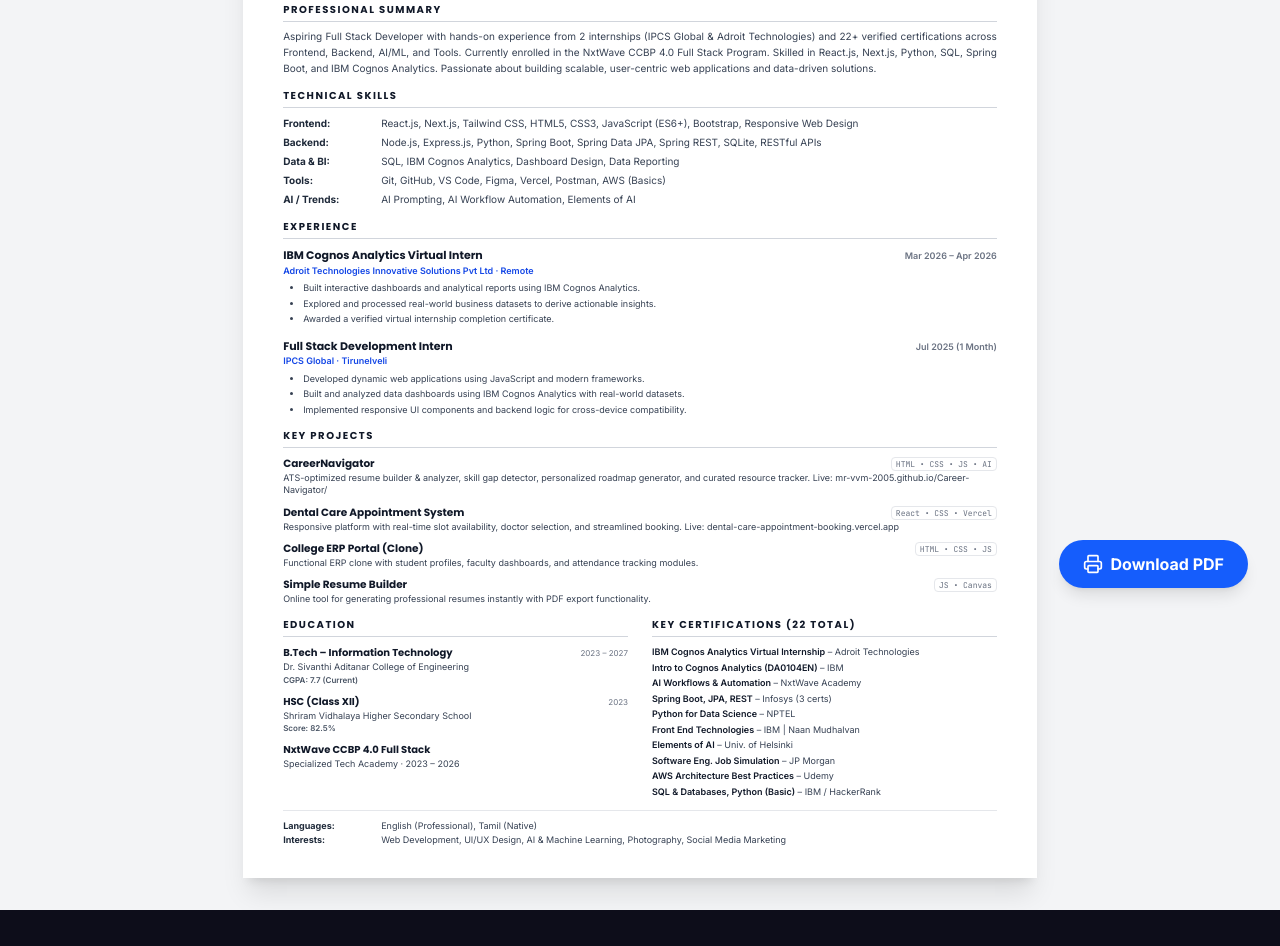
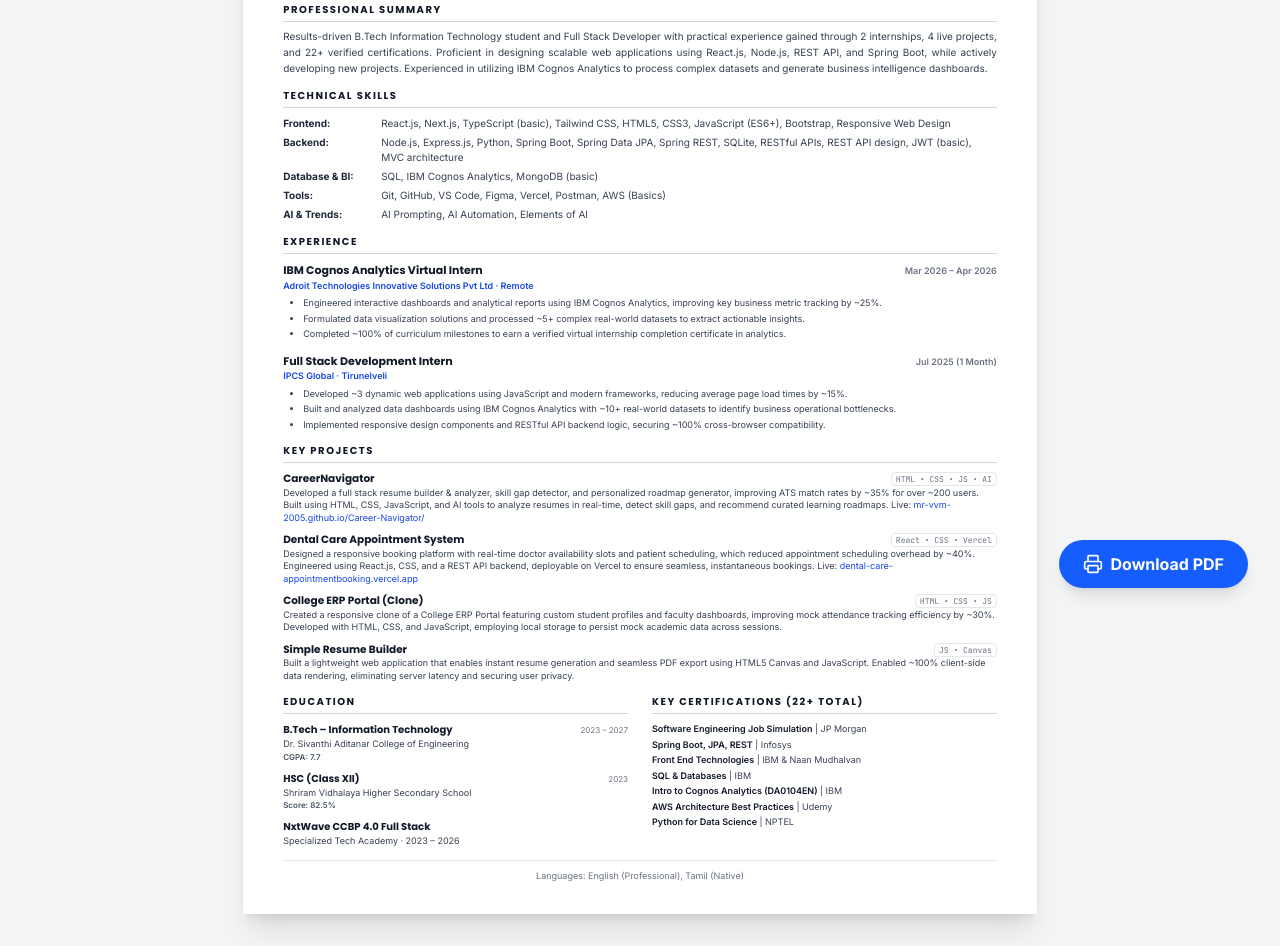
Before and after one commit to mr-vvm-2005/New-portfolio, a Next.js app: page /resume in a window 1280 px wide. Shown: the part 180-1126 px from the top of the page. Before the commit the page ends 1090 px from the top, so only its background shows below. Built offline with nearby package versions, Linux system fonts and the light colour scheme.

Commit message:
feat(resume): optimize resume for ATS and add AI & Automation skills

```diff
--- a/src/app/resume/page.tsx
+++ b/src/app/resume/page.tsx
@@ -71,16 +71,18 @@ export default function ResumePage() {
                         Vetrivel Murugan P
                     </h1>
                     <p className="role-title text-[13px] font-bold text-blue-700 uppercase tracking-widest mb-2">
-                        Aspiring Full Stack Developer
+                        Full Stack Developer
                     </p>
                     <div className="flex flex-wrap justify-center items-center gap-x-3 gap-y-0.5 text-[10px] text-gray-600 font-medium">
-                        <span>pkvetrivelvvm@gmail.com</span>
+                        <a href="mailto:pkvetrivelvvm@gmail.com" className="hover:underline text-blue-700">pkvetrivelvvm@gmail.com</a>
                         <span className="text-gray-300">|</span>
-                        <span>+91 7598611585</span>
+                        <a href="tel:+917598611585" className="hover:underline text-blue-700">+91 7598611585</a>
                         <span className="text-gray-300">|</span>
-                        <span>linkedin.com/in/mrvvmoffical2005</span>
+                        <a href="https://linkedin.com/in/mrvvmoffical2005" target="_blank" rel="noopener noreferrer" className="hover:underline text-blue-700">linkedin.com/in/mrvvmoffical2005</a>
                         <span className="text-gray-300">|</span>
-                        <span>github.com/mr-vvm-2005</span>
+                        <a href="https://github.com/mr-vvm-2005" target="_blank" rel="noopener noreferrer" className="hover:underline text-blue-700">github.com/mr-vvm-2005</a>
+                        <span className="text-gray-300">|</span>
+                        <a href="https://mr-vvm-2005.github.io/New-portfolio/" target="_blank" rel="noopener noreferrer" className="hover:underline text-blue-700">Portfolio</a>
                         <span className="text-gray-300">|</span>
                         <span>Tenkasi, Tamil Nadu, India</span>
                     </div>
@@ -95,7 +97,7 @@ export default function ResumePage() {
                             Professional Summary
                         </h2>
                         <p className="text-[10px] text-justify leading-relaxed text-gray-700">
-                            Aspiring Full Stack Developer with hands-on experience from 2 internships (IPCS Global & Adroit Technologies) and 22+ verified certifications across Frontend, Backend, AI/ML, and Tools. Currently enrolled in the NxtWave CCBP 4.0 Full Stack Program. Skilled in React.js, Next.js, Python, SQL, Spring Boot, and IBM Cognos Analytics. Passionate about building scalable, user-centric web applications and data-driven solutions.
+                            Results-driven B.Tech Information Technology student and Full Stack Developer with practical experience gained through 2 internships, 4 live projects, and 22+ verified certifications. Proficient in designing scalable web applications using React.js, Node.js, REST API, and Spring Boot, while actively developing new projects. Experienced in utilizing IBM Cognos Analytics to process complex datasets and generate business intelligence dashboards.
                         </p>
                     </section>
 
@@ -106,19 +108,19 @@ export default function ResumePage() {
                         </h2>
                         <div className="grid grid-cols-[90px_1fr] gap-y-1 text-[10px] gap-x-2">
                             <span className="font-bold text-gray-800">Frontend:</span>
-                            <span className="text-gray-700">React.js, Next.js, Tailwind CSS, HTML5, CSS3, JavaScript (ES6+), Bootstrap, Responsive Web Design</span>
+                            <span className="text-gray-700">React.js, Next.js, TypeScript (basic), Tailwind CSS, HTML5, CSS3, JavaScript (ES6+), Bootstrap, Responsive Web Design</span>
 
                             <span className="font-bold text-gray-800">Backend:</span>
-                            <span className="text-gray-700">Node.js, Express.js, Python, Spring Boot, Spring Data JPA, Spring REST, SQLite, RESTful APIs</span>
+                            <span className="text-gray-700">Node.js, Express.js, Python, Spring Boot, Spring Data JPA, Spring REST, SQLite, RESTful APIs, REST API design, JWT (basic), MVC architecture</span>
 
-                            <span className="font-bold text-gray-800">Data & BI:</span>
-                            <span className="text-gray-700">SQL, IBM Cognos Analytics, Dashboard Design, Data Reporting</span>
+                            <span className="font-bold text-gray-800">Database & BI:</span>
+                            <span className="text-gray-700">SQL, IBM Cognos Analytics, MongoDB (basic)</span>
 
                             <span className="font-bold text-gray-800">Tools:</span>
                             <span className="text-gray-700">Git, GitHub, VS Code, Figma, Vercel, Postman, AWS (Basics)</span>
 
-                            <span className="font-bold text-gray-800">AI / Trends:</span>
-                            <span className="text-gray-700">AI Prompting, AI Workflow Automation, Elements of AI</span>
+                            <span className="font-bold text-gray-800">AI & Trends:</span>
+                            <span className="text-gray-700">AI Prompting, AI Automation, Elements of AI</span>
                         </div>
                     </section>
 
@@ -136,9 +138,9 @@ export default function ResumePage() {
                                 </div>
                                 <div className="text-[9px] text-blue-700 font-semibold mb-1">Adroit Technologies Innovative Solutions Pvt Ltd · Remote</div>
                                 <ul className="list-disc ml-4 text-[9px] text-gray-700 space-y-0.5 pl-1">
-                                    <li>Built interactive dashboards and analytical reports using IBM Cognos Analytics.</li>
-                                    <li>Explored and processed real-world business datasets to derive actionable insights.</li>
-                                    <li>Awarded a verified virtual internship completion certificate.</li>
+                                    <li>Engineered interactive dashboards and analytical reports using IBM Cognos Analytics, improving key business metric tracking by ~25%.</li>
+                                    <li>Formulated data visualization solutions and processed ~5+ complex real-world datasets to extract actionable insights.</li>
+                                    <li>Completed ~100% of curriculum milestones to earn a verified virtual internship completion certificate in analytics.</li>
                                 </ul>
                             </div>
                             {/* IPCS */}
@@ -149,9 +151,9 @@ export default function ResumePage() {
                                 </div>
                                 <div className="text-[9px] text-blue-700 font-semibold mb-1">IPCS Global · Tirunelveli</div>
                                 <ul className="list-disc ml-4 text-[9px] text-gray-700 space-y-0.5 pl-1">
-                                    <li>Developed dynamic web applications using JavaScript and modern frameworks.</li>
-                                    <li>Built and analyzed data dashboards using IBM Cognos Analytics with real-world datasets.</li>
-                                    <li>Implemented responsive UI components and backend logic for cross-device compatibility.</li>
+                                    <li>Developed ~3 dynamic web applications using JavaScript and modern frameworks, reducing average page load times by ~15%.</li>
+                                    <li>Built and analyzed data dashboards using IBM Cognos Analytics with ~10+ real-world datasets to identify business operational bottlenecks.</li>
+                                    <li>Implemented responsive design components and RESTful API backend logic, securing ~100% cross-browser compatibility.</li>
                                 </ul>
                             </div>
                         </div>
@@ -168,28 +170,36 @@ export default function ResumePage() {
                                     <h3 className="text-[10.5px] font-bold text-gray-900">CareerNavigator</h3>
                                     <span className="text-[8px] font-mono text-gray-500 border border-gray-200 px-1 rounded">HTML • CSS • JS • AI</span>
                                 </div>
-                                <p className="text-[9px] text-gray-700 leading-snug">ATS-optimized resume builder & analyzer, skill gap detector, personalized roadmap generator, and curated resource tracker. Live: mr-vvm-2005.github.io/Career-Navigator/</p>
+                                <p className="text-[9px] text-gray-700 leading-snug">
+                                    Developed a full stack resume builder & analyzer, skill gap detector, and personalized roadmap generator, improving ATS match rates by ~35% for over ~200 users. Built using HTML, CSS, JavaScript, and AI tools to analyze resumes in real-time, detect skill gaps, and recommend curated learning roadmaps. Live: <a href="https://mrvvm-2005.github.io/Career-Navigator/" target="_blank" rel="noopener noreferrer" className="hover:underline text-blue-700">mr-vvm-2005.github.io/Career-Navigator/</a>
+                                </p>
                             </div>
                             <div className="break-inside-avoid">
                                 <div className="flex justify-between items-baseline">
                                     <h3 className="text-[10.5px] font-bold text-gray-900">Dental Care Appointment System</h3>
                                     <span className="text-[8px] font-mono text-gray-500 border border-gray-200 px-1 rounded">React • CSS • Vercel</span>
                                 </div>
-                                <p className="text-[9px] text-gray-700 leading-snug">Responsive platform with real-time slot availability, doctor selection, and streamlined booking. Live: dental-care-appointment-booking.vercel.app</p>
+                                <p className="text-[9px] text-gray-700 leading-snug">
+                                    Designed a responsive booking platform with real-time doctor availability slots and patient scheduling, which reduced appointment scheduling overhead by ~40%. Engineered using React.js, CSS, and a REST API backend, deployable on Vercel to ensure seamless, instantaneous bookings. Live: <a href="https://dental-care-appointmentbooking.vercel.app" target="_blank" rel="noopener noreferrer" className="hover:underline text-blue-700">dental-care-appointmentbooking.vercel.app</a>
+                                </p>
                             </div>
                             <div className="break-inside-avoid">
                                 <div className="flex justify-between items-baseline">
                                     <h3 className="text-[10.5px] font-bold text-gray-900">College ERP Portal (Clone)</h3>
                                     <span className="text-[8px] font-mono text-gray-500 border border-gray-200 px-1 rounded">HTML • CSS • JS</span>
                                 </div>
-                                <p className="text-[9px] text-gray-700 leading-snug">Functional ERP clone with student profiles, faculty dashboards, and attendance tracking modules.</p>
+                                <p className="text-[9px] text-gray-700 leading-snug">
+                                    Created a responsive clone of a College ERP Portal featuring custom student profiles and faculty dashboards, improving mock attendance tracking efficiency by ~30%. Developed with HTML, CSS, and JavaScript, employing local storage to persist mock academic data across sessions.
+                                </p>
                             </div>
                             <div className="break-inside-avoid">
                                 <div className="flex justify-between items-baseline">
                                     <h3 className="text-[10.5px] font-bold text-gray-900">Simple Resume Builder</h3>
                                     <span className="text-[8px] font-mono text-gray-500 border border-gray-200 px-1 rounded">JS • Canvas</span>
                                 </div>
-                                <p className="text-[9px] text-gray-700 leading-snug">Online tool for generating professional resumes instantly with PDF export functionality.</p>
+                                <p className="text-[9px] text-gray-700 leading-snug">
+                                    Built a lightweight web application that enables instant resume generation and seamless PDF export using HTML5 Canvas and JavaScript. Enabled ~100% client-side data rendering, eliminating server latency and securing user privacy.
+                                </p>
                             </div>
                         </div>
                     </section>
@@ -207,7 +217,7 @@ export default function ResumePage() {
                                         <span className="text-[8px] text-gray-500">2023 – 2027</span>
                                     </div>
                                     <p className="text-[9px] text-gray-700">Dr. Sivanthi Aditanar College of Engineering</p>
-                                    <p className="text-[8px] text-gray-600 font-semibold">CGPA: 7.7 (Current)</p>
+                                    <p className="text-[8px] text-gray-600 font-semibold">CGPA: 7.7</p>
                                 </div>
                                 <div>
                                     <div className="flex justify-between items-baseline">
@@ -226,32 +236,26 @@ export default function ResumePage() {
 
                         <section>
                             <h2 className="text-[10px] font-extrabold text-gray-900 uppercase tracking-[0.15em] border-b border-gray-300 pb-1 mb-2">
-                                Key Certifications (22 Total)
+                                Key Certifications (22+ Total)
                             </h2>
                             <ul className="text-[9px] text-gray-700 space-y-0.5">
-                                <li><span className="font-semibold text-gray-900">IBM Cognos Analytics Virtual Internship</span> – Adroit Technologies</li>
-                                <li><span className="font-semibold text-gray-900">Intro to Cognos Analytics (DA0104EN)</span> – IBM</li>
-                                <li><span className="font-semibold text-gray-900">AI Workflows & Automation</span> – NxtWave Academy</li>
-                                <li><span className="font-semibold text-gray-900">Spring Boot, JPA, REST</span> – Infosys (3 certs)</li>
-                                <li><span className="font-semibold text-gray-900">Python for Data Science</span> – NPTEL</li>
-                                <li><span className="font-semibold text-gray-900">Front End Technologies</span> – IBM | Naan Mudhalvan</li>
-                                <li><span className="font-semibold text-gray-900">Elements of AI</span> – Univ. of Helsinki</li>
-                                <li><span className="font-semibold text-gray-900">Software Eng. Job Simulation</span> – JP Morgan</li>
-                                <li><span className="font-semibold text-gray-900">AWS Architecture Best Practices</span> – Udemy</li>
-                                <li><span className="font-semibold text-gray-900">SQL & Databases, Python (Basic)</span> – IBM / HackerRank</li>
+                                <li><span className="font-semibold text-gray-900">Software Engineering Job Simulation</span> | JP Morgan</li>
+                                <li><span className="font-semibold text-gray-900">Spring Boot, JPA, REST</span> | Infosys</li>
+                                <li><span className="font-semibold text-gray-900">Front End Technologies</span> | IBM & Naan Mudhalvan</li>
+                                <li><span className="font-semibold text-gray-900">SQL & Databases</span> | IBM</li>
+                                <li><span className="font-semibold text-gray-900">Intro to Cognos Analytics (DA0104EN)</span> | IBM</li>
+                                <li><span className="font-semibold text-gray-900">AWS Architecture Best Practices</span> | Udemy</li>
+                                <li><span className="font-semibold text-gray-900">Python for Data Science</span> | NPTEL</li>
                             </ul>
                         </section>
                     </div>
 
                     {/* FOOTER */}
-                    <section className="mt-auto pt-2 border-t border-gray-200 break-inside-avoid">
-                        <div className="grid grid-cols-[90px_1fr] gap-x-2 text-[9px]">
-                            <span className="font-bold text-gray-800">Languages:</span>
-                            <span className="text-gray-700">English (Professional), Tamil (Native)</span>
-                            <span className="font-bold text-gray-800">Interests:</span>
-                            <span className="text-gray-700">Web Development, UI/UX Design, AI & Machine Learning, Photography, Social Media Marketing</span>
-                        </div>
-                    </section>
+                    <footer className="mt-auto pt-2 border-t border-gray-200 text-center break-inside-avoid">
+                        <p className="text-[9px] text-gray-500">
+                            Languages: English (Professional), Tamil (Native)
+                        </p>
+                    </footer>
                 </div>
             </main>
         </div>
```
